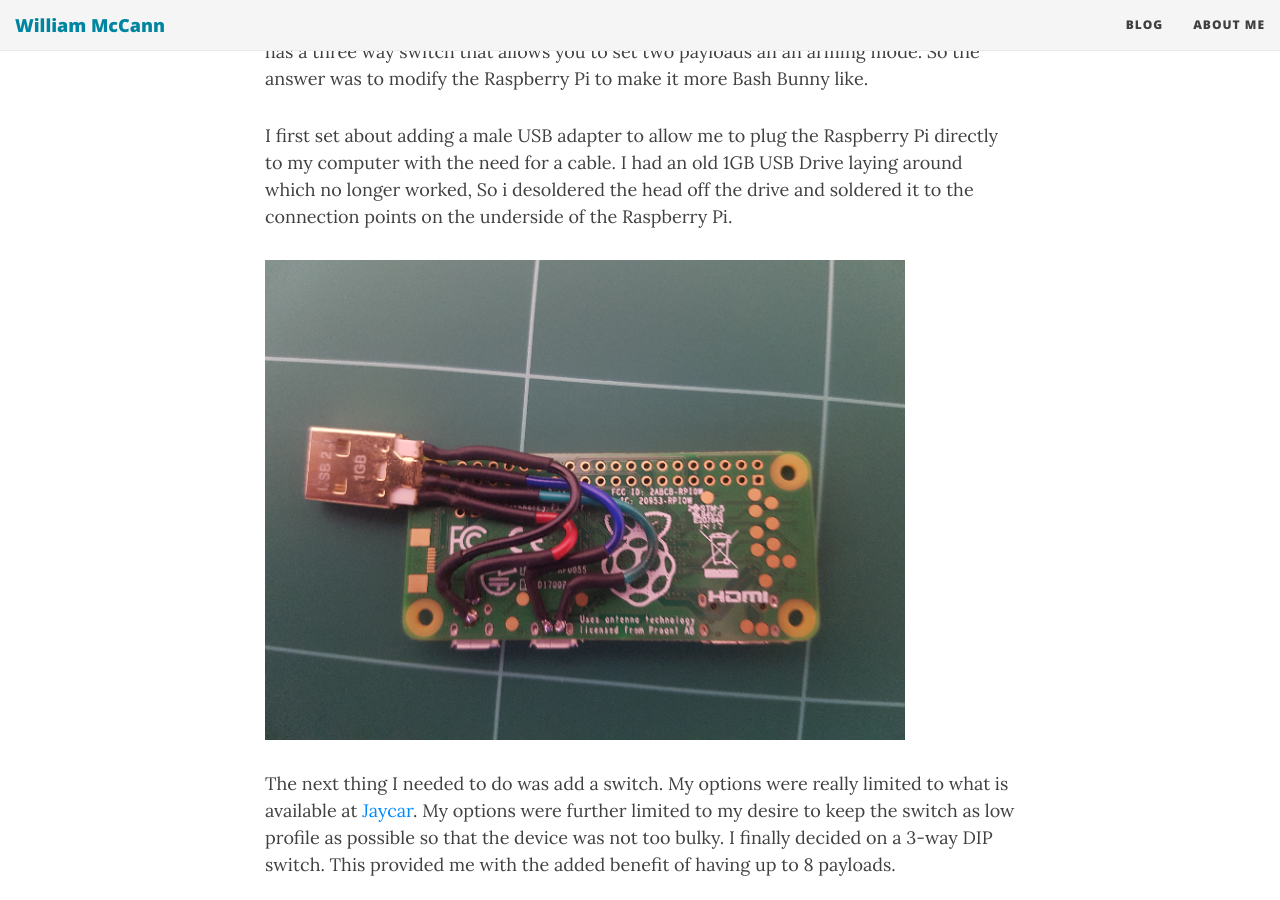
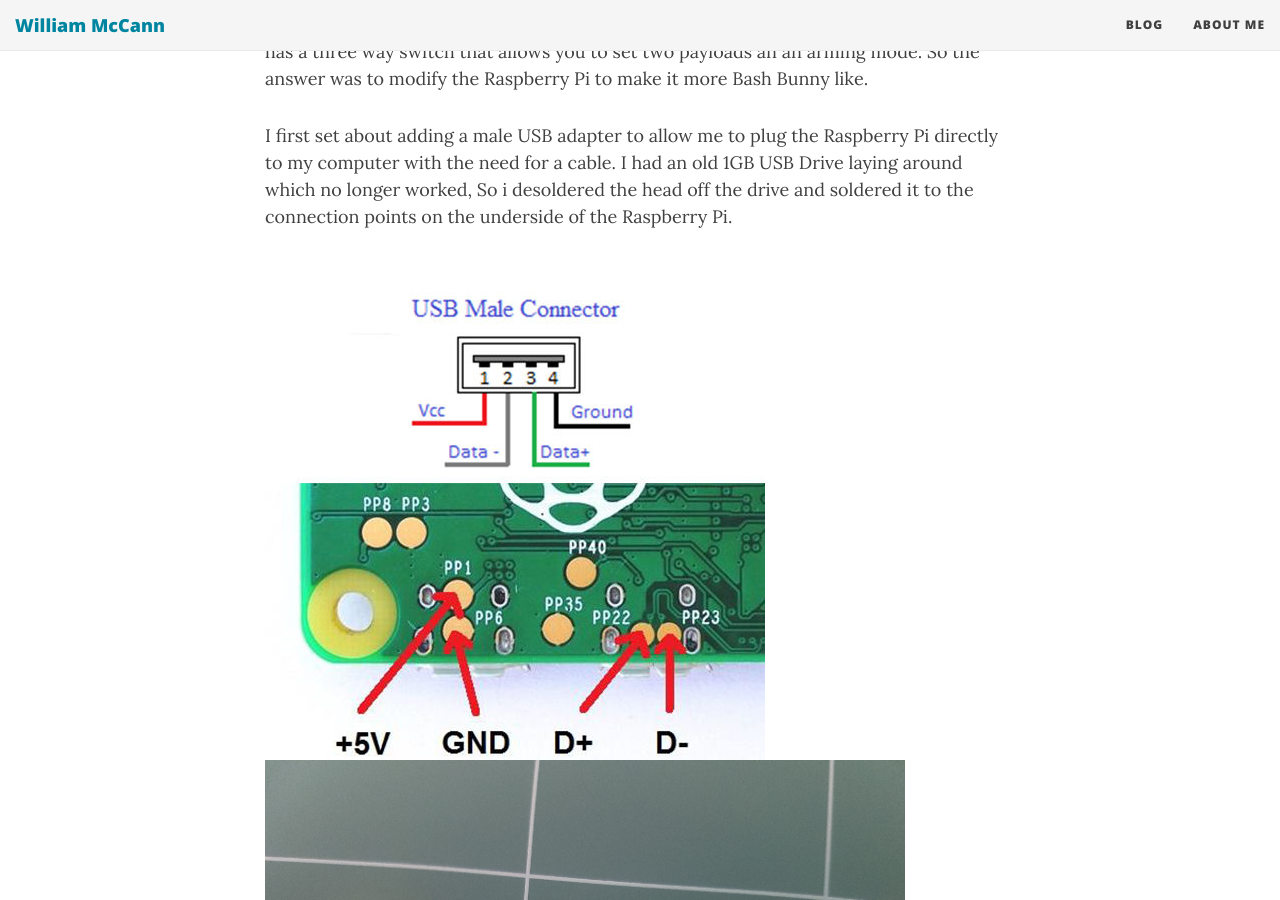
Before and after one commit to wjmccann/wjmccann.github.io, a Jekyll site: the page built from _posts/2017-11-09-Introducing-the-P4wnP1-Bilby.md, in a window 1280 px wide and 900 px high, scrolled down 1398 px. Built offline with Jekyll 4.4.1, drawn with Linux system fonts in a browser that asks for light colours; nearby versions of some CDN libraries; comment, search, counter and statistics services are not loaded.

Commit message:
Update 2017-11-09-Introducing-the-P4wnP1-Bilby.md

```diff
--- a/_posts/2017-11-09-Introducing-the-P4wnP1-Bilby.md
+++ b/_posts/2017-11-09-Introducing-the-P4wnP1-Bilby.md
@@ -17,7 +17,7 @@ As it is, the P4wnP1 connects to a computer using the Raspberry Pi Zero's data m
 
 I first set about adding a male USB adapter to allow me to plug the Raspberry Pi directly to my computer with the need for a cable. I had an old 1GB USB Drive laying around which no longer worked, So i desoldered the head off the drive and soldered it to the connection points on the underside of the Raspberry Pi.
 
-![Male USB Head Attached](/img/20171106_211333.jpg)
+![Raspberry Pi Zero USB Connectors](/img/usbzerodiagram.jpg) ![Male USB Head Attached](/img/20171106_211333.jpg)
 
 The next thing I needed to do was add a switch. My options were really limited to what is available at [Jaycar](https://www.jaycar.com.au/). My options were further limited to my desire to keep the switch as low profile as possible so that the device was not too bulky. I finally decided on a 3-way DIP switch. This provided me with the added benefit of having up to 8 payloads.
 
```
